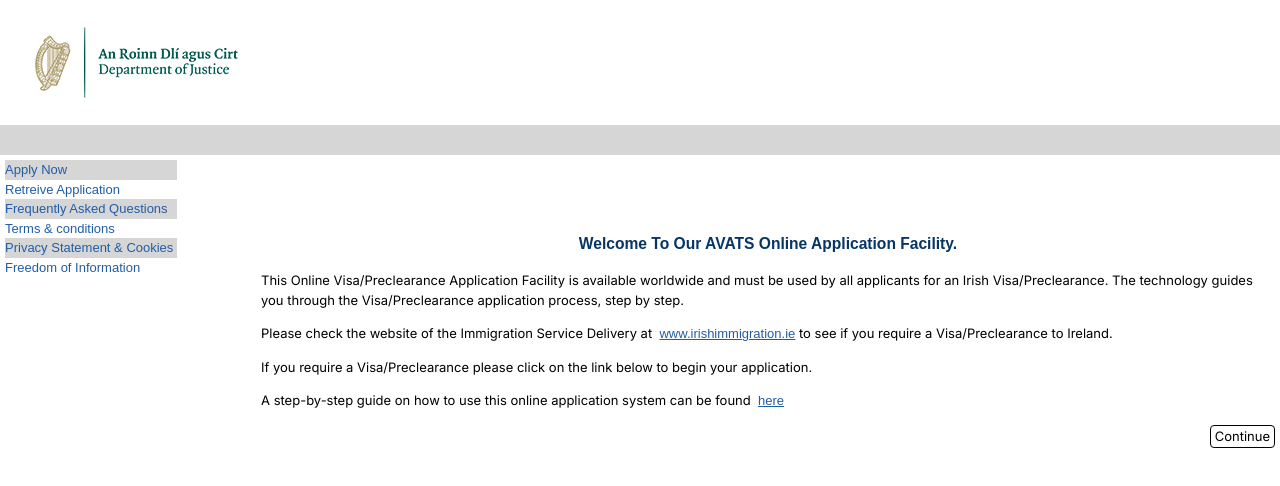
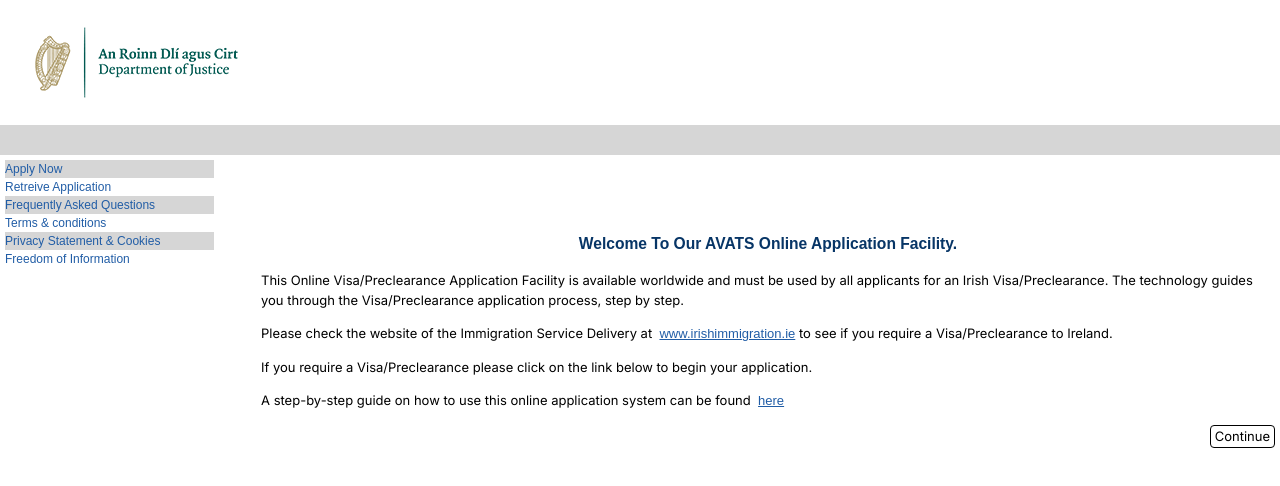
Before and after one commit to Divi987/iris-app, a Next.js app: page /AVATS/OnlineHome.aspx in a window 1280 px wide. Shown: the top 486 px of the page. Built offline with nearby package versions, Linux system fonts and the light colour scheme; no server answers.

Commit message:
Update sidebar links

```diff
--- a/components/SideBar.jsx
+++ b/components/SideBar.jsx
@@ -4,14 +4,14 @@ import style from './styles.module.css'
 
 export default function SideBar(){
     return(
-        <div className="w-1/5 p-[5px]">
-            <ul style={{ fontSize: "small"}}>
-                <li className={style.NormalRow}> <Link className="TreeLinksText" href="#"> Apply Now </Link></li>
+        <div className="w-2/5 lg:w-1/5 p-[5px]">
+            <ul className="text-[12px] lg:text-small">
+                <li className={`${style.NormalRow}`}> <Link className="TreeLinksText" href="/"> Apply Now </Link></li>
                 <li className={style.AltTableRow}><Link className="TreeLinksText" href="/AVATS/retrieveApplication.aspx"> Retreive Application</Link></li>
-                <li className={style.NormalRow}><Link className="TreeLinksText" href="#">Frequently Asked Questions</Link></li>
-                <li className={style.AltTableRow}><Link className="TreeLinksText" href="#"> Terms & conditions</Link></li>
-                <li className={style.NormalRow}><Link className="TreeLinksText" href="#">Privacy Statement & Cookies</Link></li>
-                <li className={style.AltTableRow}><Link className="TreeLinksText" href="#">Freedom of Information</Link></li>
+                <li className={style.NormalRow}><Link className="TreeLinksText" href="/AVATS/frequently-asked-questions">Frequently Asked Questions</Link></li>
+                <li className={style.AltTableRow}><Link className="TreeLinksText" href="/AVATS/terms-conditions"> Terms & conditions</Link></li>
+                <li className={style.NormalRow}><Link className="TreeLinksText" href="/AVATS/privacy-statement-Cookies">Privacy Statement & Cookies</Link></li>
+                <li className={style.AltTableRow}><Link className="TreeLinksText" href="/AVATS/freedom-of-information">Freedom of Information</Link></li>
             </ul>
         </div>
     )
--- a/components/styles.module.css
+++ b/components/styles.module.css
@@ -9,14 +9,14 @@
   background-color: #D6D6D6;
   font-size: 100%;
   font-family: Arial, 'Microsoft Sans Serif', Verdana;
-  width: 70%;
+  width: 85%;
 }
 
 .AltTableRow {
   background-color: #ffffff;
   font-size: 100%;
   font-family: Arial, 'Microsoft Sans Serif', Verdana;
-  width: 70%;
+  width: 85%;
 }
 
 .MainHeadersText {
```
